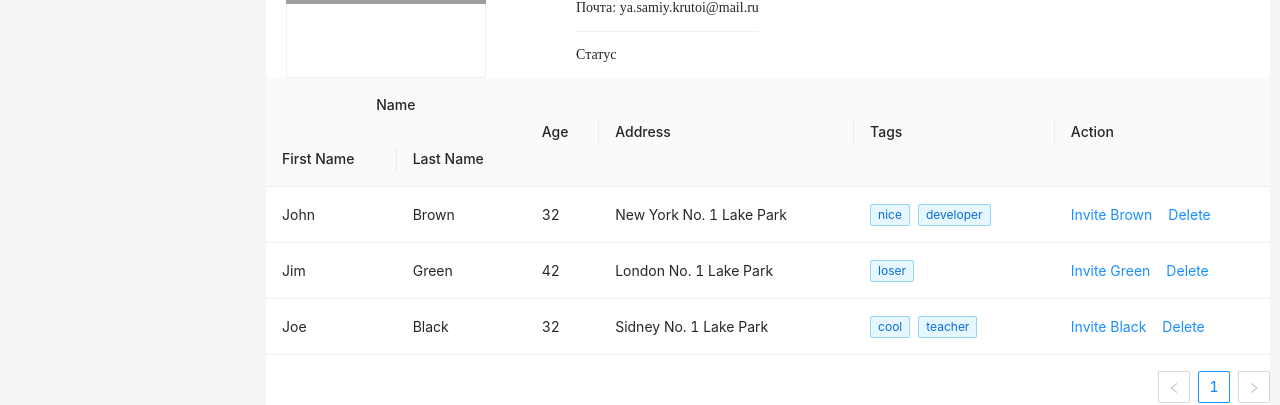
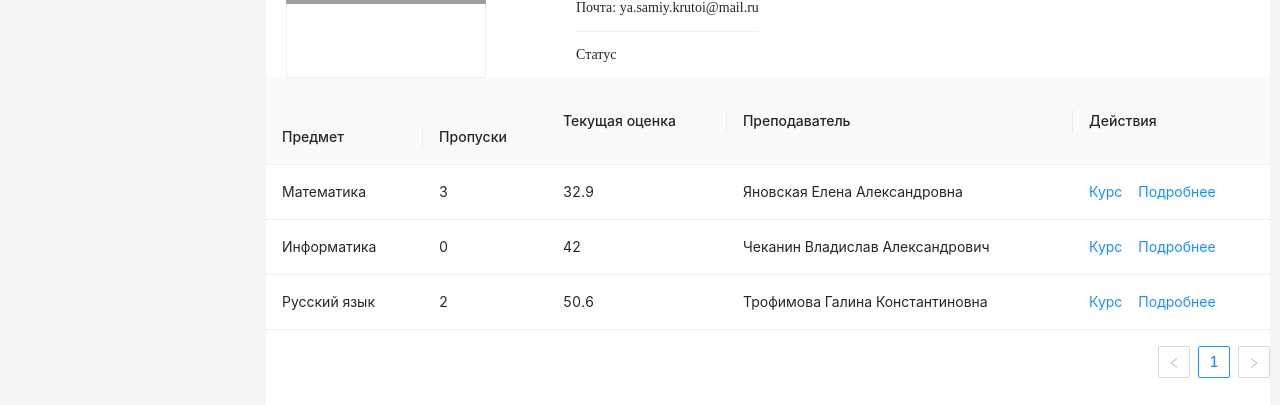
Before and after one commit to Ullanar/des_stankin, a React (Create React App) app: page /profile in a window 1280 px wide. Shown: the part 362-767 px from the top of the page. Built offline with nearby package versions, Linux system fonts and the light colour scheme; grey boxes are pictures that could not be loaded.

Commit message:
add profile

```diff
--- a/src/Components/Profile/marks.js
+++ b/src/Components/Profile/marks.js
@@ -7,26 +7,26 @@ const { Column, ColumnGroup } = Table;
 const data = [
     {
         key: '1',
-        firstName: 'John',
-        lastName: 'Brown',
-        age: 32,
-        address: 'New York No. 1 Lake Park',
+        subject: 'Математика',
+        gaps: '3',
+        mark: 32.9,
+        teacher: 'Яновская Елена Александровна',
         tags: ['nice', 'developer'],
     },
     {
         key: '2',
-        firstName: 'Jim',
-        lastName: 'Green',
-        age: 42,
-        address: 'London No. 1 Lake Park',
+        subject: 'Информатика',
+        gaps: '0',
+        mark: 42,
+        teacher: 'Чеканин Владислав Александрович',
         tags: ['loser'],
     },
     {
         key: '3',
-        firstName: 'Joe',
-        lastName: 'Black',
-        age: 32,
-        address: 'Sidney No. 1 Lake Park',
+        subject: 'Русский язык',
+        gaps: '2',
+        mark: 50.6,
+        teacher: 'Трофимова Галина Константиновна',
         tags: ['cool', 'teacher'],
     },
 ];
@@ -38,33 +38,20 @@ function Marks() {
     return (
         <div>
             <Table dataSource={data}>
-                <ColumnGroup title="Name">
-                    <Column title="First Name" dataIndex="firstName" key="firstName" />
-                    <Column title="Last Name" dataIndex="lastName" key="lastName" />
+                <ColumnGroup title="">
+                    <Column title="Предмет" dataIndex="subject" key="1" />
+                    <Column title="Пропуски" dataIndex="gaps" key="2" />
                 </ColumnGroup>
-                <Column title="Age" dataIndex="age" key="age" />
-                <Column title="Address" dataIndex="address" key="address" />
+                <Column title="Текущая оценка" dataIndex="mark" key="3" />
+                <Column title="Преподаватель" dataIndex="teacher" key="4" />
+
                 <Column
-                    title="Tags"
-                    dataIndex="tags"
-                    key="tags"
-                    render={tags => (
-                        <>
-                            {tags.map(tag => (
-                                <Tag color="blue" key={tag}>
-                                    {tag}
-                                </Tag>
-                            ))}
-                        </>
-                    )}
-                />
-                <Column
-                    title="Action"
+                    title="Действия"
                     key="action"
                     render={(text, record) => (
                         <Space size="middle">
-                            <a>Invite {record.lastName}</a>
-                            <a>Delete</a>
+                            <a>Курс {record.lastName}</a>
+                            <a>Подробнее</a>
                         </Space>
                     )}
                 />
```
Also changed, not shown: 1 other file (tests, documents, lock files or other folders).
